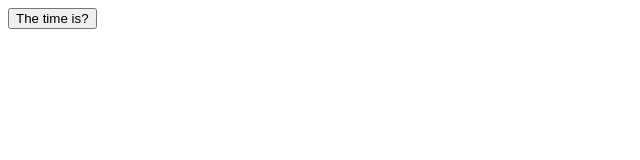
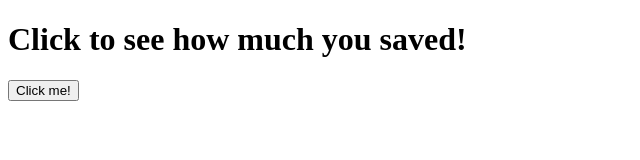
Before and after one commit to KawenaG/The-Tech-Academy-Basic-JavaScript-Projects, a plain HTML site: page Basic_HTML_2.html in a window 1280 px wide. Shown: the whole page, without its empty margins (0-640 px from the left). Drawn offline with Linux system fonts and the light colour scheme.

Commit message:
Variable Button Assignment

```diff
--- a/Basic_HTML_2.html
+++ b/Basic_HTML_2.html
@@ -2,14 +2,17 @@
 <html lang="en">
 <head>
         <meta charset="UTF-8">
+        <script src="JS/Basic_JavaScript_2.js"></script>
 </head>
 
 <body>
+<h1>Click to see how much you saved!</h1>
 
-<button onclick="document.getElementById('demo').innerHTML = Date()">The time is?</button>
+<p id="Red_Text">
+        <button onclick="clic()" id="Red_Text">
+                Click me!
+        </button>
+</p>
 
-<p id="demo"></p>
-
-<script src="JS/Basic_JavaScript_2.js"></script>
 </body>
 </html>
--- a/JS/Basic_JavaScript_2.js
+++ b/JS/Basic_JavaScript_2.js
@@ -1,3 +1,5 @@
-<button onclick="document.getElementById('demo').innerHTML = Date()">The time is?</button>
-
-<p id="demo"></p>
+function clic() {
+    var str = "$15.13";
+    var result = str.fontcolor("red");
+    document.getElementById("Red_Text").innerHTML = result;
+}
```
